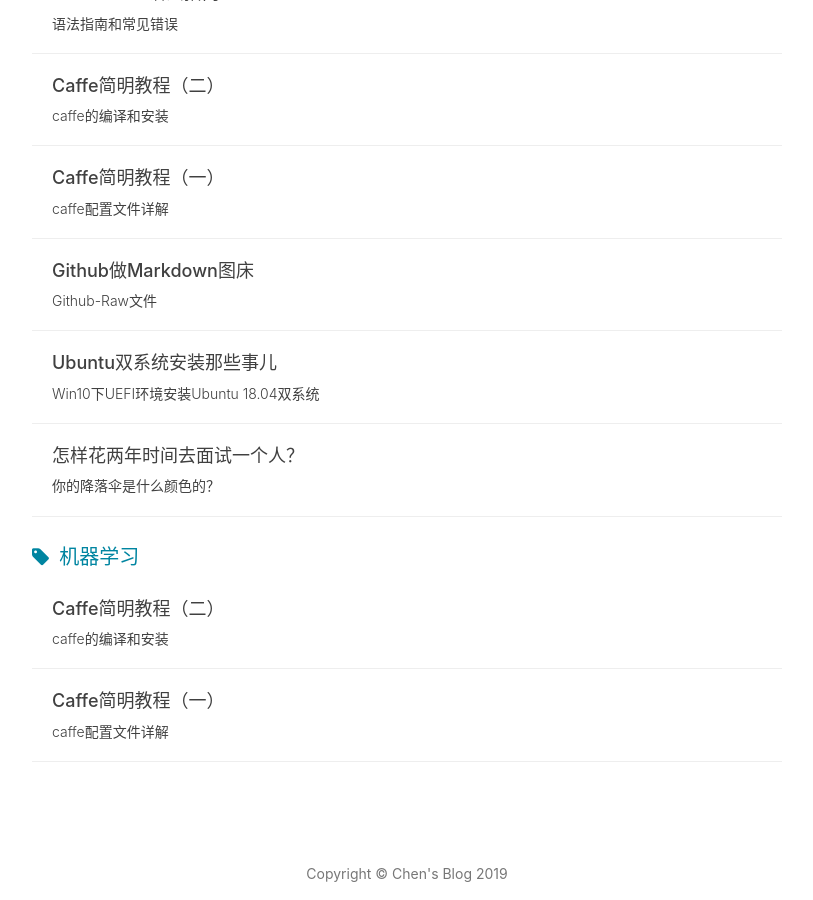
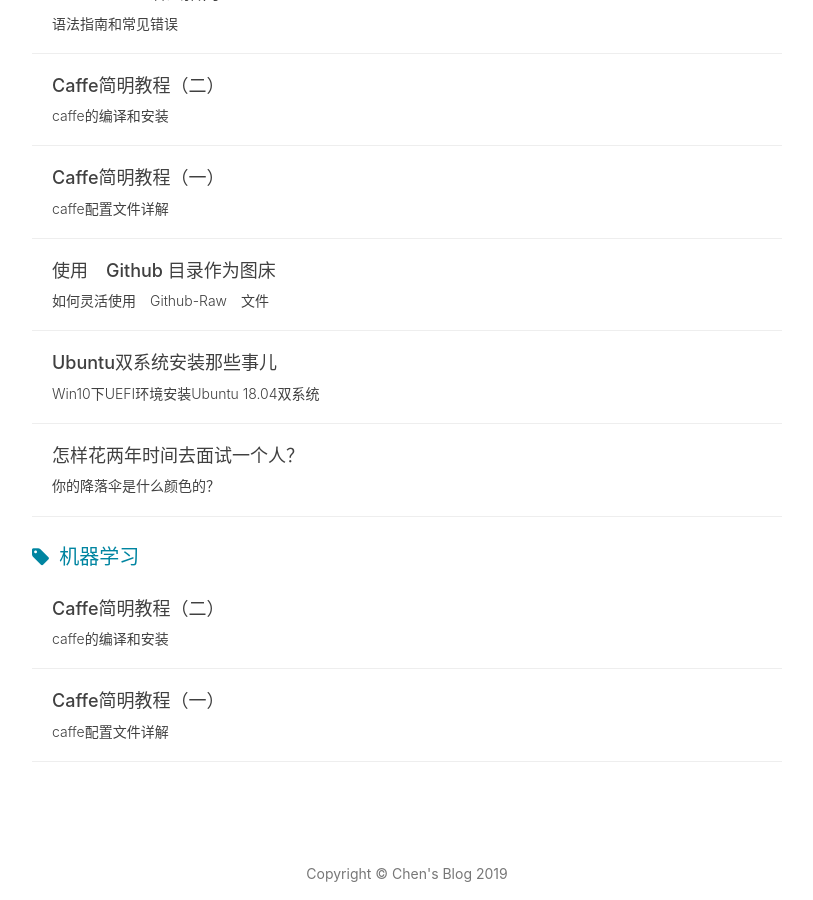
Before and after one commit to he-chen-95/he-chen-95.github.io, a Jekyll site: the page built from tags.html, in a window 1280 px wide and 900 px high, scrolled down 1486 px. Shown: the whole window, without its empty margins (233-1046 px from the left). Built offline with Jekyll 4.4.1, drawn with Linux system fonts in a browser that asks for light colours; nearby versions of some CDN libraries; comment, search, counter and statistics services are not loaded.

Commit message:
Update 2019-02-17-Github_as_an_image_host.md

```diff
--- a/_posts/2019-02-17-Github_as_an_image_host.md
+++ b/_posts/2019-02-17-Github_as_an_image_host.md
@@ -1,7 +1,7 @@
 ---
 layout:     post
-title:      Github做Markdown图床
-subtitle:   Github-Raw文件
+title:      使用　Github 目录作为图床
+subtitle:   如何灵活使用　Github-Raw　文件
 date:       2019-02-17
 author:     何晨
 header-img: img/post-bg-2015.jpg
```
